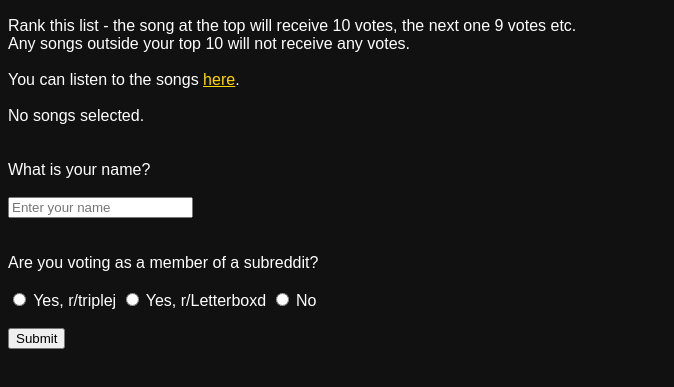
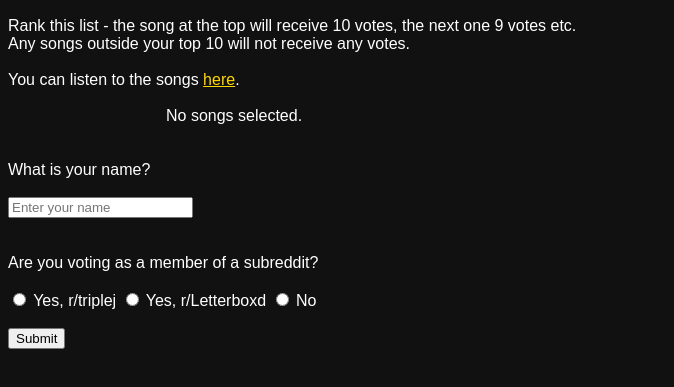
Before and after one commit to joeyreeve/Friendliest100, a plain HTML site: page rank.html in a window 1280 px wide. Shown: the part 111-498 px from the top of the page, without its empty margins (0-674 px from the left). Drawn offline with nearby package versions, Linux system fonts and the light colour scheme.

Commit message:
Update rank.html

```diff
--- a/rank.html
+++ b/rank.html
@@ -33,6 +33,11 @@
 
 	a:visited {
 	  color: gold;
+	}
+
+	#song-list {
+	  width: 75%;
+	  margin: 0 auto;
 	}
   </style>
 </head>
```
